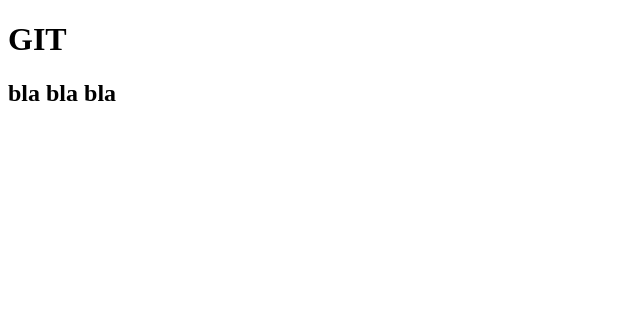
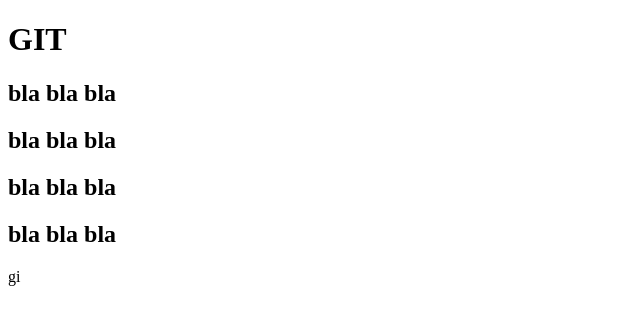
Before and after one commit to Alexis-Verge/mi_repositorio, a plain HTML site: page index.html in a window 1280 px wide. Shown: the whole page, without its empty margins (0-640 px from the left). Drawn offline with Linux system fonts and the light colour scheme.

Commit message:
Tercer Cambio

```diff
--- a/index.html
+++ b/index.html
@@ -8,5 +8,8 @@
 <body>
     <h1>GIT</h1>
     <H2>bla bla bla</H2>
+    <H2>bla bla bla</H2>
+    <H2>bla bla bla</H2>
+    <H2>bla bla bla</H2>
 </body>
-</html>
+</html>gi
```
